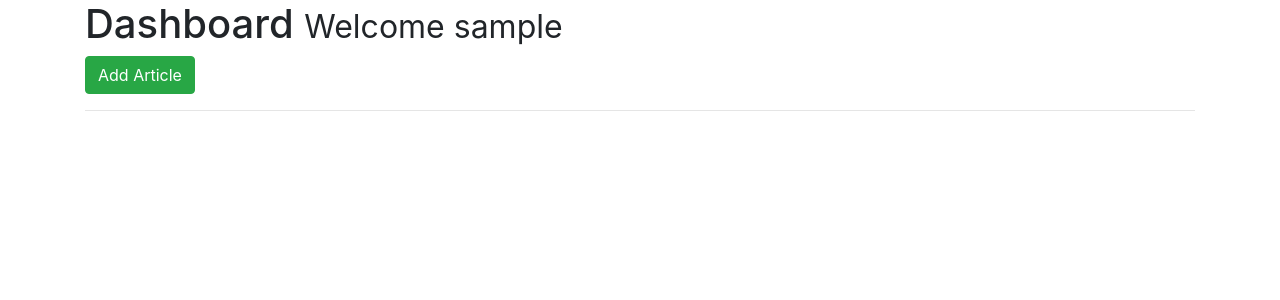
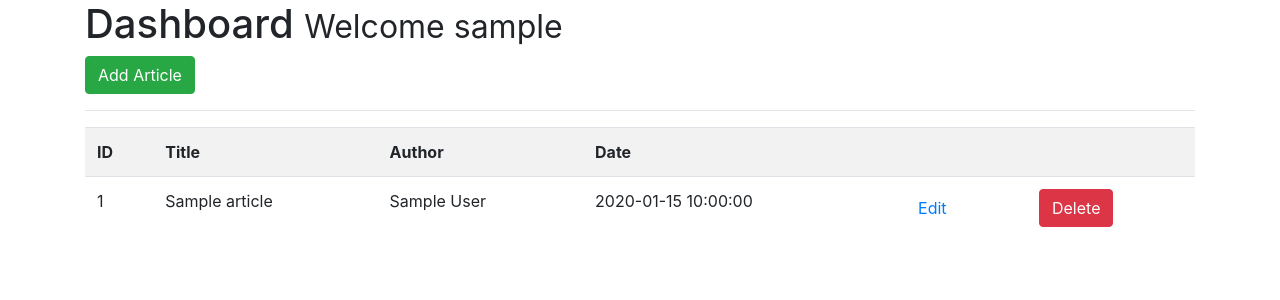
Before and after one commit to mnovacyu/flask-user-registration, a Flask app: page /dashboard in a window 1280 px wide. Shown: the part 56-356 px from the top of the page. Run offline with Flask 2, Linux system fonts and the light colour scheme; the visitor is signed in with stand-in values (Sample User, id 1); tables that the repository leaves empty or names only in its code hold one stand-in row (values such as "Sample post"); some libraries are stand-ins or nearby versions.

Commit message:
add articles rendering from database to /articles and /dashboard

```diff
--- a/app.py
+++ b/app.py
@@ -32,7 +32,22 @@ def about():
 # Articles
 @app.route('/articles')
 def articles():
-    return render_template('articles.html', articles = Articles)
+    # Create cursor
+    cur = mysql.connection.cursor()
+
+    # Get articles
+    result = cur.execute("SELECT * FROM articles")
+
+    articles = cur.fetchall()
+
+    if result > 0:
+        return render_template('articles.html', articles=articles)
+    else:
+        msg = 'No Articles Found'
+        return render_template('articles.html', msg=msg)
+
+    # Close connection
+    cur.close()
 
 # Single Article
 @app.route('/article/<string:id>/')
@@ -135,7 +150,22 @@ def logout():
 @app.route('/dashboard')
 @is_logged_in
 def dashboard():
-    return render_template('dashboard.html')
+    # Create cursor
+    cur = mysql.connection.cursor()
+
+    # Get articles
+    result = cur.execute("SELECT * FROM articles")
+
+    articles = cur.fetchall()
+
+    if result > 0:
+        return render_template('dashboard.html', articles=articles)
+    else:
+        msg = 'No Articles Found'
+        return render_template('dashboard.html', msg=msg)
+
+    # Close connection
+    cur.close()
 
 # Article Form Class
 class ArticleForm(Form):
--- a/templates/dashboard.html
+++ b/templates/dashboard.html
@@ -4,4 +4,24 @@
   <h1>Dashboard <small>Welcome {{session.username}}</small></h1>
   <a class="btn btn-success" href="/add_article">Add Article</a>
   <hr>
+  <table class="table table-striped">
+    <tr>
+      <th>ID</th>
+      <th>Title</th>
+      <th>Author</th>
+      <th>Date</th>
+      <th></th>
+      <th></th>
+    </tr>
+    {% for article in articles %}
+      <tr>
+        <td>{{article.id}}</td>
+        <td>{{article.title}}</td>
+        <td>{{article.author}}</td>
+        <td>{{article.create_date}}</td>
+        <td><a href="edit_article/{{article.id}}" class="btn btn-default pull-right">Edit</a></td>
+        <td><a href="" class="btn btn-danger">Delete</a></td>
+      </tr>
+    {% endfor %}
+  </table>
 {% endblock %}
```
